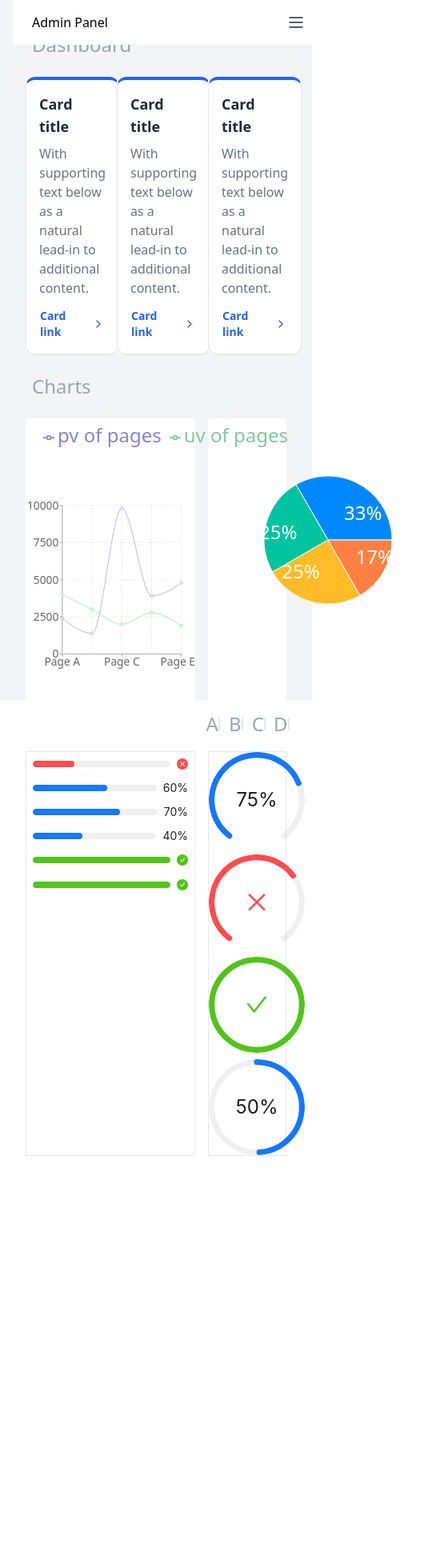
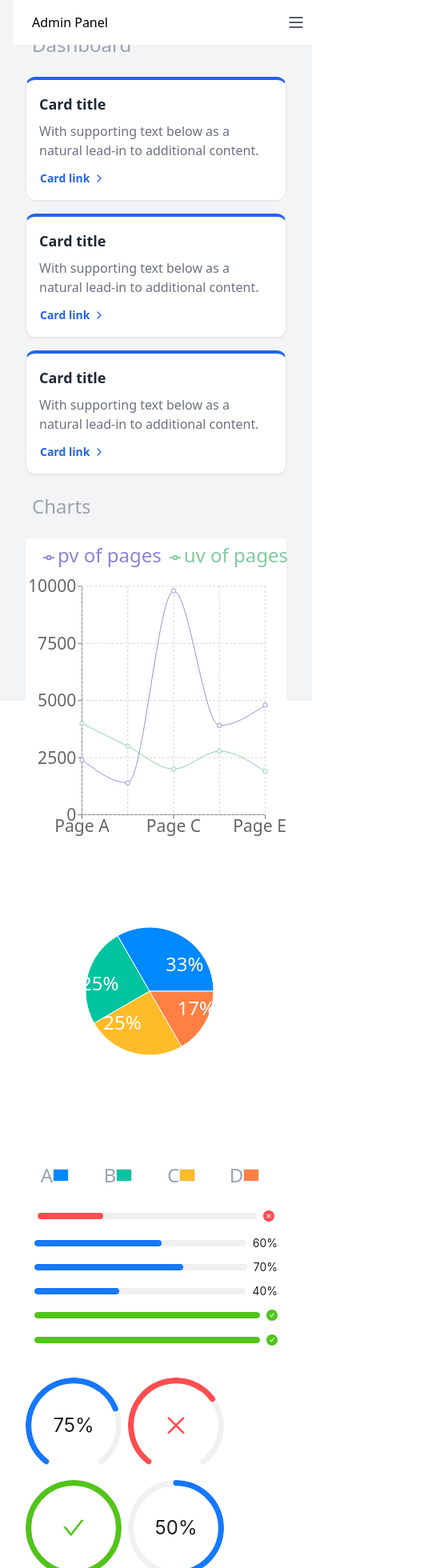
Before and after one commit to yadamoon/Admin-Panel, a React (Vite) app in the folder Dashboard/: page / in a window 390 px wide. Shown: the top 1960 px of the page at 80% size, 560 px wide, since content can reach past the window. Before the commit the page ends 1445 px from the top, so only its background shows below. Built offline with nearby package versions, Linux system fonts and the light colour scheme.

Commit message:
updated for responsive

```diff
--- a/Dashboard/src/components/pages/DashboardApp.jsx
+++ b/Dashboard/src/components/pages/DashboardApp.jsx
@@ -14,34 +14,34 @@ const DashboardApp = () => {
         </div>
 
         {/* //todo list Earing */}
-        <div className="grid grid-cols-3 gap-4 mb-4">
-          <div className="flex rounded bg-gray-50 ">
+        <div className="grid grid-cols-1 md:grid-cols-2 lg:grid-cols-3 gap-4 mb-4">
+          <div className="flex rounded bg-gray-50">
             {/* earing */}
-            <div class="flex flex-col bg-white border border-t-4 border-t-blue-600 shadow-sm rounded-xl  dark:border-t-blue-500 dark:shadow-slate-500/[.7]">
-              <div class="p-4 md:p-5">
-                <h3 class="text-lg font-bold text-gray-800 dark:text-white">
+            <div className="flex flex-col bg-white border border-t-4 border-t-blue-600 shadow-sm rounded-xl dark:border-t-blue-500 dark:shadow-slate-500/[.7]">
+              <div className="p-4 md:p-5">
+                <h3 className="text-lg font-bold text-gray-800 dark:text-white">
                   Card title
                 </h3>
-                <p class="mt-2 text-gray-500 dark:text-gray-400">
+                <p className="mt-2 text-gray-500 dark:text-gray-400">
                   With supporting text below as a natural lead-in to additional
                   content.
                 </p>
                 <a
-                  class="mt-3 inline-flex items-center gap-x-1 text-sm font-semibold rounded-lg border border-transparent text-blue-600 hover:text-blue-800 disabled:opacity-50 disabled:pointer-events-none dark:text-blue-500 dark:hover:text-blue-400 dark:focus:outline-none dark:focus:ring-1 dark:focus:ring-gray-600"
+                  className="mt-3 inline-flex items-center gap-x-1 text-sm font-semibold rounded-lg border border-transparent text-blue-600 hover:text-blue-800 disabled:opacity-50 disabled:pointer-events-none dark:text-blue-500 dark:hover:text-blue-400 dark:focus:outline-none dark:focus:ring-1 dark:focus:ring-gray-600"
                   href="#"
                 >
                   Card link
                   <svg
-                    class="flex-shrink-0 w-4 h-4"
+                    className="flex-shrink-0 w-4 h-4"
                     xmlns="http://www.w3.org/2000/svg"
                     width="24"
                     height="24"
                     viewBox="0 0 24 24"
                     fill="none"
                     stroke="currentColor"
-                    stroke-width="2"
-                    stroke-linecap="round"
-                    stroke-linejoin="round"
+                    strokeWidth="2"
+                    strokeLinecap="round"
+                    strokeLinejoin="round"
                   >
                     <path d="m9 18 6-6-6-6" />
                   </svg>
@@ -50,71 +50,67 @@ const DashboardApp = () => {
             </div>
           </div>
           {/* another */}
-          <div className="flex  rounded bg-gray-50 ">
-            <div class="flex flex-col bg-white border border-t-4 border-t-blue-600 shadow-sm rounded-xl   dark:border-t-blue-500 dark:shadow-slate-500/[.7]">
-              <div class="p-4 md:p-5">
-                <h3 class="text-lg font-bold text-gray-800 dark:text-white">
+          <div className="flex flex-col bg-white border border-t-4 border-t-blue-600 shadow-sm rounded-xl dark:border-t-blue-500 dark:shadow-slate-500/[.7]">
+            <div className="p-4 md:p-5">
+              <h3 className="text-lg font-bold text-gray-800 dark:text-white">
                 Card title
               </h3>
-                <p class="mt-2 text-gray-500 dark:text-gray-400">
+              <p className="mt-2 text-gray-500 dark:text-gray-400">
                 With supporting text below as a natural lead-in to additional
                 content.
               </p>
               <a
-                  class="mt-3 inline-flex items-center gap-x-1 text-sm font-semibold rounded-lg border border-transparent text-blue-600 hover:text-blue-800 disabled:opacity-50 disabled:pointer-events-none dark:text-blue-500 dark:hover:text-blue-400 dark:focus:outline-none dark:focus:ring-1 dark:focus:ring-gray-600"
+                className="mt-3 inline-flex items-center gap-x-1 text-sm font-semibold rounded-lg border border-transparent text-blue-600 hover:text-blue-800 disabled:opacity-50 disabled:pointer-events-none dark:text-blue-500 dark:hover:text-blue-400 dark:focus:outline-none dark:focus:ring-1 dark:focus:ring-gray-600"
                 href="#"
               >
                 Card link
                 <svg
-                    class="flex-shrink-0 w-4 h-4"
+                  className="flex-shrink-0 w-4 h-4"
                   xmlns="http://www.w3.org/2000/svg"
                   width="24"
                   height="24"
                   viewBox="0 0 24 24"
                   fill="none"
                   stroke="currentColor"
-                    stroke-width="2"
-                    stroke-linecap="round"
-                    stroke-linejoin="round"
+                  strokeWidth="2"
+                  strokeLinecap="round"
+                  strokeLinejoin="round"
                 >
                   <path d="m9 18 6-6-6-6" />
                 </svg>
               </a>
             </div>
           </div>
-          </div>
           {/* another */}
-          <div className="flex  rounded bg-gray-50 ">
-            <div class="flex flex-col bg-white border border-t-4 border-t-blue-600 shadow-sm rounded-xl dark:border-t-blue-500 dark:shadow-slate-500/[.7]">
-              <div class="p-4 md:p-5">
-                <h3 class="text-lg font-bold text-gray-800 dark:text-white">
+          <div className="flex flex-col bg-white border border-t-4 border-t-blue-600 shadow-sm rounded-xl dark:border-t-blue-500 dark:shadow-slate-500/[.7]">
+            <div className="p-4 md:p-5">
+              <h3 className="text-lg font-bold text-gray-800 dark:text-white">
                 Card title
               </h3>
-                <p class="mt-2 text-gray-500 dark:text-gray-400">
+              <p className="mt-2 text-gray-500 dark:text-gray-400">
                 With supporting text below as a natural lead-in to additional
                 content.
               </p>
               <a
-                  class="mt-3 inline-flex items-center gap-x-1 text-sm font-semibold rounded-lg border border-transparent text-blue-600 hover:text-blue-800 disabled:opacity-50 disabled:pointer-events-none dark:text-blue-500 dark:hover:text-blue-400 dark:focus:outline-none dark:focus:ring-1 dark:focus:ring-gray-600"
+                className="mt-3 inline-flex items-center gap-x-1 text-sm font-semibold rounded-lg border border-transparent text-blue-600 hover:text-blue-800 disabled:opacity-50 disabled:pointer-events-none dark:text-blue-500 dark:hover:text-blue-400 dark:focus:outline-none dark:focus:ring-1 dark:focus:ring-gray-600"
                 href="#"
               >
                 Card link
                 <svg
-                    class="flex-shrink-0 w-4 h-4"
+                  className="flex-shrink-0 w-4 h-4"
                   xmlns="http://www.w3.org/2000/svg"
                   width="24"
                   height="24"
                   viewBox="0 0 24 24"
                   fill="none"
                   stroke="currentColor"
-                    stroke-width="2"
-                    stroke-linecap="round"
-                    stroke-linejoin="round"
+                  strokeWidth="2"
+                  strokeLinecap="round"
+                  strokeLinejoin="round"
                 >
                   <path d="m9 18 6-6-6-6" />
                 </svg>
               </a>
-              </div>
             </div>
           </div>
         </div>
@@ -126,29 +122,33 @@ const DashboardApp = () => {
 
         {/* //todo charts */}
 
-        <div className="grid grid-cols-3 gap-4 mb-4">
-          {/* //todo chart */}
+        <div className="grid grid-cols-1 md:grid-cols-2 lg:grid-cols-3 gap-4 mb-4">
+          {/* Chart component */}
           <div className="flex items-center justify-center rounded bg-white col-span-2">
             <p className="text-2xl text-gray-400 dark:text-gray-500">
               <Chart />
             </p>
           </div>
-          {/*//todo  pie chart */}
+          {/* Pie chart component */}
           <div className="flex items-center justify-center rounded bg-white col-span-1">
             <p className="text-2xl text-gray-400 dark:text-gray-500">
-              {" "}
               <PieComponent />
             </p>
           </div>
         </div>
-        <div className="grid grid-cols-3 gap-4">
-          <div className="col-span-2 justify-center items-center border ">
-            {" "}
+
+        <div className="grid grid-cols-1 md:grid-cols-2 lg:grid-cols-3 gap-4 mb-4">
+          {/* Chart component */}
+          <div className="flex items-center justify-center rounded bg-white col-span-2">
+            <p className="text-2xl text-gray-400 dark:text-gray-500">
               <ProgressBarApp />{" "}
+            </p>
           </div>
-          <div className="col-span-1 justify-center items-center border ">
-            {" "}
+          {/* Pie chart component */}
+          <div className="flex items-center justify-center rounded bg-white col-span-1">
+            <p className="text-2xl text-gray-400 dark:text-gray-500">
               <SpaceWrap />
+            </p>
           </div>
         </div>
       </div>
@@ -160,6 +160,7 @@ export default DashboardApp;
 
 export const SpaceWrap = () => {
   return (
+    <div className="grid grid-cols-1 md:grid-cols-2 lg:grid-cols-2 gap-4 justify-center items-center ">
       <div className="justify-center items-center">
         <Space wrap>
           <Progress type="dashboard" percent={75} />
@@ -168,26 +169,29 @@ export const SpaceWrap = () => {
           <Progress type="circle" percent={50} />
         </Space>
       </div>
+    </div>
   );
 };
 
 export const ProgressBarApp = () => {
   return (
-    <div className="justify-center items-center">
+    <div className="grid grid-cols-1 md:grid-cols-2 lg:grid-cols-3 gap-4 mb-4 ">
+      <div className="w-full">
         <Progress
           percent={30}
-        className="col-span-1 p-2 flex"
+          className="col-span-1 w-80 p-3 flex"
           status="exception"
         />
         <Progress percent={60} className="col-span-1 p-2 flex" />
         <Progress percent={70} className="col-span-1 p-2 flex" />
         <Progress percent={40} className="col-span-1 p-2 flex" />
-      <Progress percent={100} className="col-span-1 p-2 flex" />
+        <Progress percent={100} className="col-span-1 p-2 flex " />
         <Progress
           percent={100}
           className="col-span-1 p-2 flex"
           status="success"
         />
       </div>
+    </div>
   );
 };
```
Lines whose indentation alone changed are shown as unchanged.
